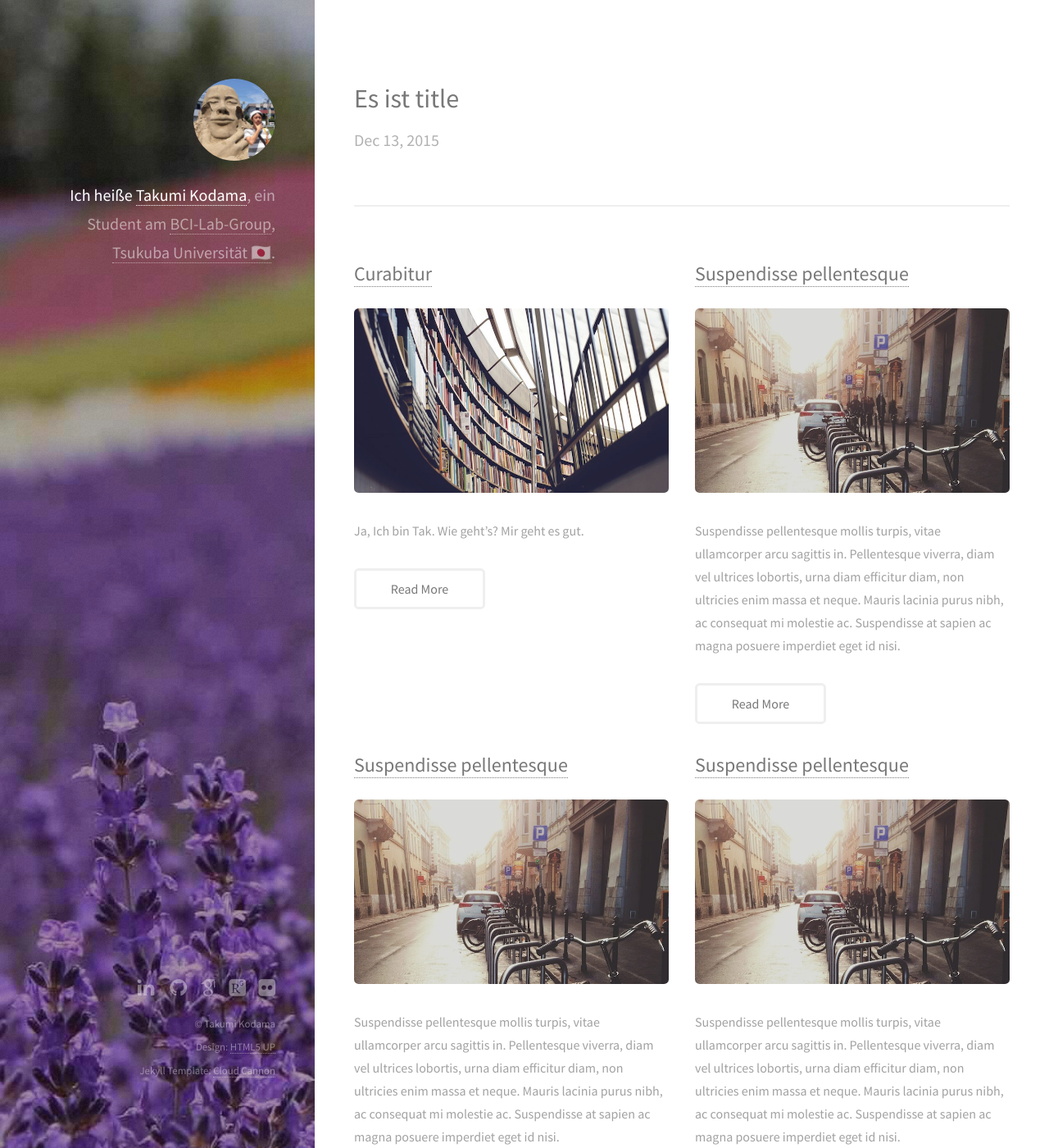
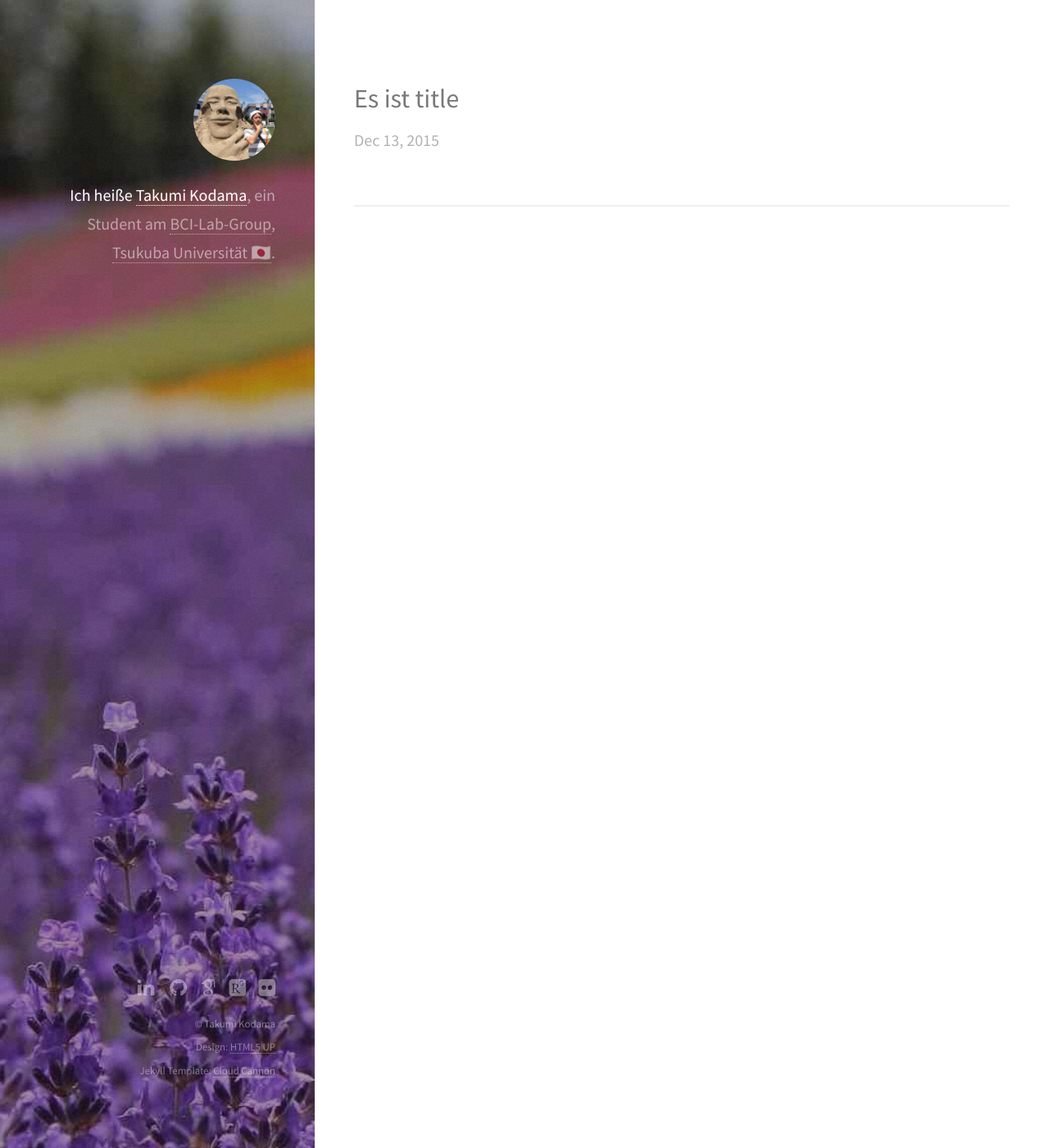
Before and after one commit to shartsu/shartsu.github.io, a Jekyll site: the page built from index.html, in a window 1280 px wide and 1400 px high. Shown: the whole window at 82% size. Built offline with Jekyll 4.4.1, drawn with Linux system fonts in a browser that asks for light colours; some web fonts are replaced; some of the changed text lies outside the part shown.

Commit message:
Delete sample posts

```diff
--- a/_config.yml
+++ b/_config.yml
@@ -11,7 +11,6 @@
 url: "http://shartsu.github.io" # the base hostname & protocol for your site
 
 github_username:	shartsu
-linkedin_username:	shartsu
 flickr_username:	shartsu
 
 # Build settings
--- a/_layouts/default.html
+++ b/_layouts/default.html
@@ -34,7 +34,7 @@
         <footer id="footer">
             <ul class="icons">
               <li>
-                <a href="https://linkedin.com/in/shartsu" class="icon fa-linkedin"  target="_blank">
+                <a href="https://linkedin.com/in/takumikodama" class="icon fa-linkedin"  target="_blank">
                   <span class="label">LinkedIn</span>
                 </a>
               </li>
--- a/_posts/2015-01-30-Lorem.markdown
+++ /dev/null
@@ -1,15 +0,0 @@
----
-layout: post
----
-<img src="/images/fulls/02.jpg" class="fit image">
-Lorem ipsum dolor sit amet, consectetur adipiscing elit. Morbi cursus fringilla dui. Donec laoreet maximus elit. Mauris ullamcorper condimentum lobortis. Donec maximus, mi vitae iaculis placerat, ligula mi maximus lectus, ac varius mi nulla id neque. Quisque porta eros nisi, eu fringilla urna dictum vitae.
-
-Vestibulum id metus eu nisl sodales consectetur. Phasellus et ultrices lacus.
-
-Curabitur orci turpis, egestas placerat velit eget, dictum pellentesque ipsum. Suspendisse potenti. Suspendisse ac maximus arcu. Sed ut mattis ex. Pellentesque habitant morbi tristique senectus et netus et malesuada fames ac turpis egestas. Vestibulum eleifend odio vitae varius aliquam. Quisque ac pretium nisi. Curabitur tempus urna ac ultrices commodo.
-
-Curabitur iaculis est at mattis mattis. Aliquam erat volutpat. Etiam vitae cursus quam. Nunc ultricies nunc non lorem fringilla cursus. Etiam dapibus libero ac turpis accumsan pulvinar. Sed auctor velit eget mi consequat bibendum. Aliquam interdum purus eget metus pretium ullamcorper.
-
-Pellentesque feugiat ex non ligula commodo, eget varius tortor pellentesque. Pellentesque id tortor felis. Cras fringilla ante eget orci laoreet, non consequat urna suscipit. Pellentesque luctus ac nulla vitae porttitor. Proin sed tortor quis magna efficitur efficitur a id leo. Donec efficitur augue et laoreet maximus. Ut semper egestas porttitor. Phasellus sagittis vulputate sem at laoreet.
-
-Sed lobortis urna ut mi volutpat, sit amet euismod sapien tincidunt. Nulla facilisi. Pellentesque quis tempus neque. Mauris dictum ac sapien nec congue. In hac habitasse platea dictumst. Duis id pellentesque nisl. Morbi eget massa magna.
--- a/_posts/2015-02-10-welcome-to-jekyll.markdown
+++ /dev/null
@@ -1,14 +0,0 @@
----
-layout: post
-title: Suspendisse pellentesque
-date: 2015-02-06T14:37:44.000Z
-categories: update
----
-
-<img src="/images/fulls/01.jpg" class="fit image"> Suspendisse pellentesque mollis turpis, vitae ullamcorper arcu sagittis in. Pellentesque viverra, diam vel ultrices lobortis, urna diam efficitur diam, non ultricies enim massa et neque. Mauris lacinia purus nibh, ac consequat mi molestie ac. Suspendisse at sapien ac magna posuere imperdiet eget id nisi.
-
-Nulla facilisi. Pellentesque id magna eu sapien consectetur pulvinar nec eget massa. Nunc ut volutpat felis. Vestibulum pharetra ligula vel mattis aliquam. Etiam tempor vitae nulla nec euismod. Vivamus eget justo libero. Curabitur dictum, turpis vel porttitor semper, elit turpis vehicula nibh, quis mollis metus tortor at magna.
-
-Maecenas posuere sodales magna id tincidunt. Nunc sapien ipsum, efficitur et mauris nec, tristique gravida leo. Donec at bibendum lectus, sit amet fringilla risus. Donec et justo mi. In risus risus, faucibus eget eros eget, tincidunt posuere purus. Maecenas porta lacus metus, nec varius enim egestas ac. In hac habitasse platea dictumst. Nullam a nisi nulla. Nam vel varius enim, sit amet fringilla massa. Proin vel aliquam felis, quis scelerisque arcu.
-
-Sed consequat mi id malesuada efficitur. Vestibulum efficitur tortor ut dictum porta. Morbi dapibus viverra risus, et laoreet lorem commodo et. Donec hendrerit posuere magna a efficitur. Nullam euismod eget nulla eget iaculis. Donec porttitor faucibus porta. Morbi et risus dolor. Mauris venenatis sem id neque hendrerit ultrices.
--- a/_posts/2015-02-17-curabitur.markdown
+++ /dev/null
@@ -1,4 +0,0 @@
----
-layout: post
----
-<img src="/images/fulls/03.jpg" class="fit image"> Ja, Ich bin Tak. Wie geht's? Mir geht es gut.
--- a/css/style.css
+++ b/css/style.css
@@ -35,13 +35,13 @@
 	}
 
 	a {
-		-moz-transition: color 0.2s ease-in-out, border-color 0.2s ease-in-out;
-		-webkit-transition: color 0.2s ease-in-out, border-color 0.2s ease-in-out;
-		-o-transition: color 0.2s ease-in-out, border-color 0.2s ease-in-out;
-		-ms-transition: color 0.2s ease-in-out, border-color 0.2s ease-in-out;
-		transition: color 0.2s ease-in-out, border-color 0.2s ease-in-out;
+		-moz-transition: color 0.3s ease-in-out, border-color 0.3s ease-in-out;
+		-webkit-transition: color 0.3s ease-in-out, border-color 0.3s ease-in-out;
+		-o-transition: color 0.3s ease-in-out, border-color 0.3s ease-in-out;
+		-ms-transition: color 0.3s ease-in-out, border-color 0.3s ease-in-out;
+		transition: color 0.3s ease-in-out, border-color 0.3s ease-in-out;
 		border-bottom: dotted 1px;
-		color: #49bf9d;
+		color: #00A1CD;
 		text-decoration: none;
 	}
 
@@ -51,7 +51,8 @@
 
 		a:hover {
 			border-bottom-color: transparent;
-			color: #49bf9d !important;
+			color: #00A1CD !important;
+			text-shadow: 0.2px 0.25px  #fff;
 			/*text-decoration: none; */
 		}
 
```
Also changed, not shown: _posts/2015-02-06-welcome-to-jekyll.markdown (deleted, +0 -14 lines), _posts/2015-02-07-welcome-to-jekyll.markdown (deleted, +0 -14 lines), _posts/2015-02-08-welcome-to-jekyll.markdown (deleted, +0 -14 lines), _posts/2015-02-09-welcome-to-jekyll.markdown (deleted, +0 -14 lines), profile/index.html (+10 -11 lines).
